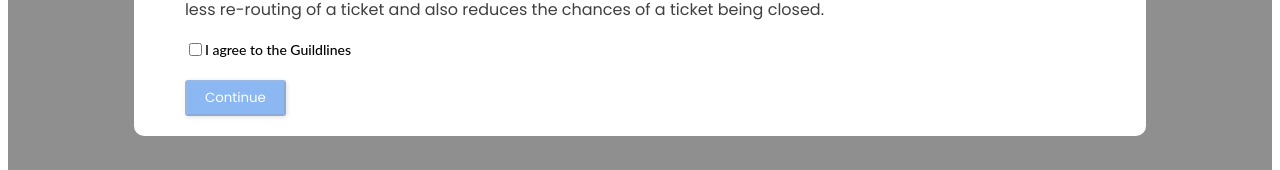
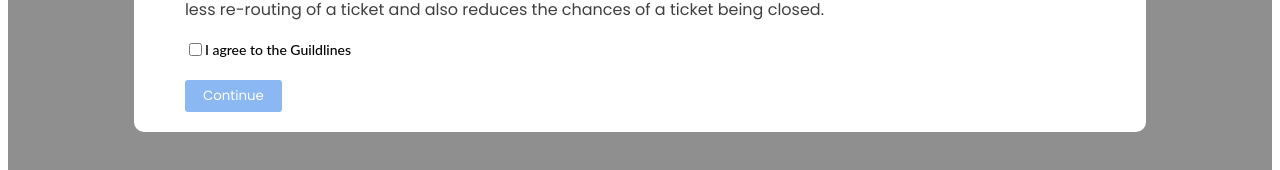
Before and after one commit to TickVIT/tickvit-next, a Next.js app: page /guidelines in a window 1280 px wide. Shown: the part 615-785 px from the top of the page. Built offline with nearby package versions, Linux system fonts and the light colour scheme.

Commit message:
button css fixed

```diff
--- a/styles/guidelines.module.scss
+++ b/styles/guidelines.module.scss
@@ -86,10 +86,10 @@
     margin: 0 5%;
     color: #ffffff;
     font-family: 'Poppins', sans-serif;
-
+    border: 0;
     /* Primary Blue */
     background: colors.$primary;
-    box-shadow: 1px 1px 4px rgba(0, 0, 0, 0.25);
+    // box-shadow: 1px 1px 4px rgba(0, 0, 0, 0.25);
     border-radius: 3px;
 
     /* Inside auto layout */
@@ -98,6 +98,9 @@
     flex-grow: 0;
     margin-bottom: 20px;
     max-width: max-content;
+}
+.continueButton:hover {
+    background-color: #0165e8;
 }
 
 @media (min-width: 769px) and (max-width: 1024px) {
```
